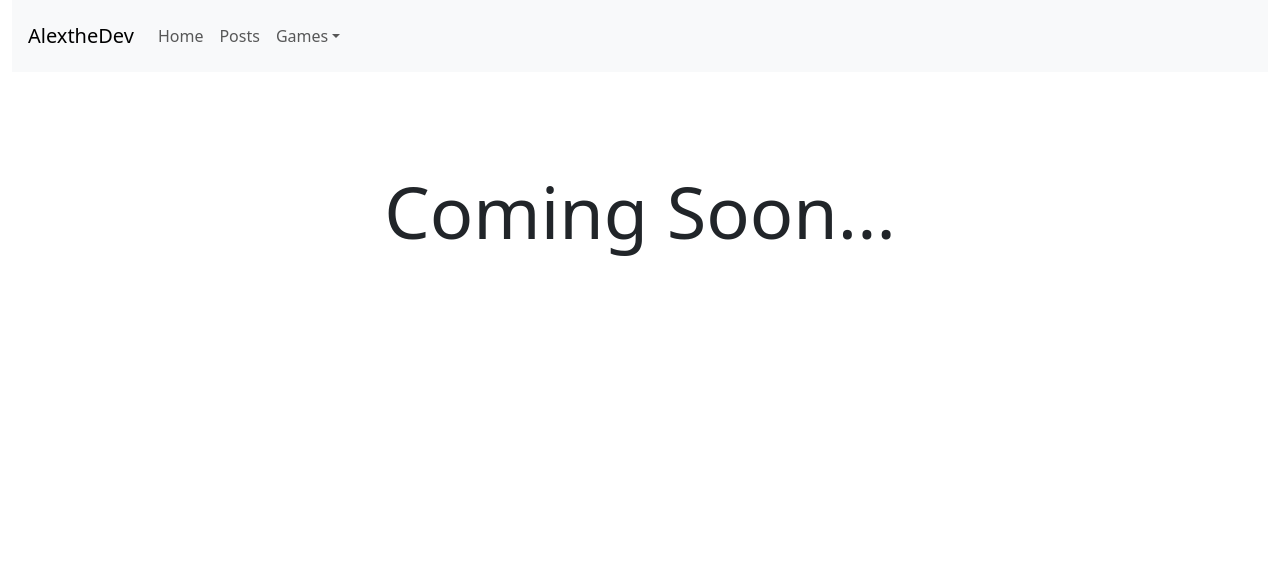
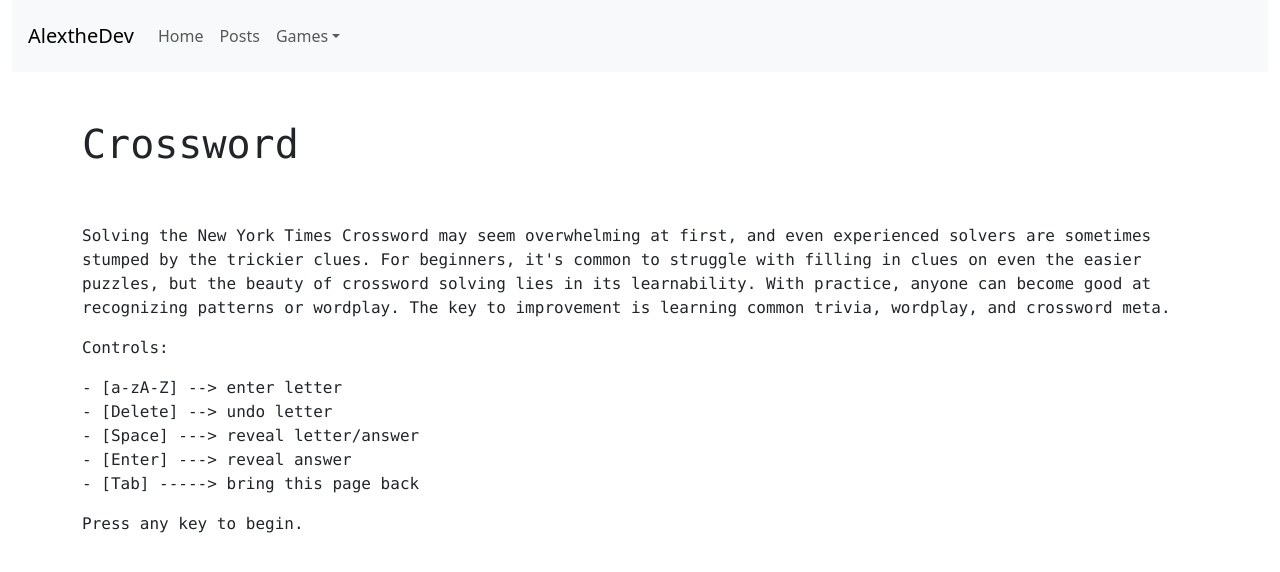
Before and after one commit to alex-wang-13/alexweb, a React (Create React App) app: page /crossword in a window 1280 px wide. Shown: the top 572 px of the page. Built offline with nearby package versions, Linux system fonts and the light colour scheme; no server answers.

Commit message:
fleshed out controls/features

```diff
--- a/src/components/Crossword.js
+++ b/src/components/Crossword.js
@@ -1,6 +1,184 @@
+import { useEffect, useState } from 'react';
+
 const Crossword = () => {
+
+    const [fill, setFill] = useState([]);
+    const [userSolve, setUserSolve] = useState([]);
+    const [zippedSolve, setZippedSolve] = useState([]);
+    const [zippedTrigger, setZippedTrigger] = useState(false);
+
+    const [dataList, setDataList] = useState([]);
+    const [indexNum, setIndexNum] = useState(-1);
+    const [isLoaded, setIsLoaded] = useState(false);
+    const [isDescribed, setIsDescribed] = useState(true);
+
+    useEffect(() => {
+        const fetchData = async () => {
+            try {
+                // Try to get 1000 words from Scrabble dictionary
+                const response = await fetch('https://alexwebserver.onrender.com/crossword');
+                const data = await response.json();
+
+                setDataList(data);
+                setIndexNum(num => (num + 1) % 1000);
+                setIsLoaded(true);
+            } catch (error) {
+                console.log('Could not fetch word list', error);
+            }
+        };
+
+        fetchData();
+    }, []);
+
+    useEffect(() => {
+        if (!isLoaded) return;
+
+        const handleKeydown = (e) => {
+            const key = e.key.toUpperCase();
+
+            // Remove description on key press
+            setIsDescribed(false);
+
+            if (key === 'BACKSPACE' || key === 'DELETE') {
+                if (userSolve.length > 0) {
+                    // Remove key from solve
+                    setUserSolve(userSolve.slice(0, userSolve.length - 1));
+                }
+            } else if (/^[a-zA-Z0-9]$/.test(key)) {
+                // Add key to solve
+                if (userSolve.length < fill.length) {
+                    setUserSolve(solve => [...solve, key]);
+                }
+            } else if (key === ' ' && !isDescribed) {
+                if (fill.find(x => x === '_')) {
+                    // Add a random letter to the fill
+                    do {
+                        var index = Math.floor(Math.random() * (fill.length));
+                    } while (fill[index] !== '_');
+                    // Update the fill with a revealed letter
+                    setFill([
+                        ...fill.slice(0, index),
+                        dataList[indexNum].word[index],
+                        ...fill.slice(index + 1)
+                    ]);
+                    // Force update of zippedSolve
+                    setZippedTrigger(!zippedTrigger);
+                } else {
+                    setIndexNum(num => (num + 1) % 1000);
+                    setIsDescribed(false);
+                }
+            } else if (key === 'TAB') {
+                e.preventDefault();
+                setIsDescribed(!isDescribed);
+            } else if (key === 'ENTER') {
+                if (fill.find(x => x === '_')) {
+                    setFill(dataList[indexNum].word.split(''));
+                } else {
+                    setIndexNum(num => (num + 1) % 1000);
+                    setIsDescribed(false);
+                }
+            }
+        };
+
+        document.addEventListener('keydown', handleKeydown);
+
+        return () => {
+            document.removeEventListener('keydown', handleKeydown);
+        };
+    });
+
+    useEffect(() => {
+        if (!isLoaded) return;
+
+        const data = dataList[indexNum];
+        if (data.clue.includes('Across') || data.clue.includes('Down')) {
+            // Skip referential clues
+            setIndexNum(num => num + 1);
+        } else {
+            // Update fill
+            setFill(Array(data.length).fill('_'));
+            // Reset solve when indexNum increments
+            setZippedSolve([]);
+            setUserSolve([]);
+        }
+    }, [indexNum]);
+
+    useEffect(() => {
+        if (!isLoaded) return;
+
+        const arraysEqual = (arr, brr) => {
+            if (arr.length !== brr.length) return false;
+
+            // Check if each element is the same
+            for (let i = 0; i < arr.length; i++) {
+                if (arr[i] !== brr[i]) return false;
+            }
+            return true;
+        };
+
+        // Get the current state
+        var index = 0;
+        const solve = fill.map(letter => {
+            if (letter === '_' && index < userSolve.length) {
+                return userSolve[index++];
+            } else {
+                return letter;
+            }
+        });
+        setZippedSolve(solve);
+
+        if (arraysEqual(solve, dataList[indexNum].word.split(''))) {
+            setIndexNum(num => (num + 1) % 1000);
+        }
+    }, [userSolve, zippedTrigger]);
+
     return (
-        <p className="display-2 text-center my-5 py-5">Coming Soon...</p>
+        <div>
+            {isDescribed ? (
+                <div className="container mt-5 font-monospace">
+                    <div className="row align-items-center font-monospace">
+                        <h1 className="fs-1">Crossword</h1>
+                        <p className="pt-5">
+                            Solving the New York Times Crossword may seem overwhelming at first, and even experienced solvers
+                            are sometimes stumped by the trickier clues. For beginners, it's common to struggle with filling
+                            in clues on even the easier puzzles, but the beauty of crossword solving lies in its learnability.
+                            With practice, anyone can become good at recognizing patterns or wordplay. The key to improvement
+                            is learning common trivia, wordplay, and crossword meta.
+                        </p>
+                        <p>Controls:</p>
+                        <ul>
+                            <li className="list-unstyled">{'- [a-zA-Z] --> enter letter'}</li>
+                            <li className="list-unstyled">{'- [Delete] --> undo letter'}</li>
+                            <li className="list-unstyled">{'- [Space] ---> reveal letter/answer'}</li>
+                            <li className="list-unstyled">{'- [Enter] ---> reveal answer'}</li>
+                            <li className="list-unstyled">{'- [Tab] -----> bring this page back'}</li>
+                        </ul>
+                        <p>
+                            Press any key to begin.
+                        </p>
+                    </div>
+                </div>
+            ) : (
+                <div className="container mt-5">
+                    <div className="text-center my-5 py-5 font-monospace">
+                        {isLoaded ? (
+                            <div>
+                                <div className="display-2">
+                                    {zippedSolve.join(' ')}
+                                </div>
+                                <br />
+                                <div className="w-100"></div>
+                                <p className="text-muted">{'clue: ' + dataList[indexNum].clue}</p>
+                            </div>
+                        ) : (
+                            <div className="display-2">
+                                Loading...
+                            </div>
+                        )}
+                    </div>
+                </div>
+            )}
+        </div>
     );
 };
 
```
